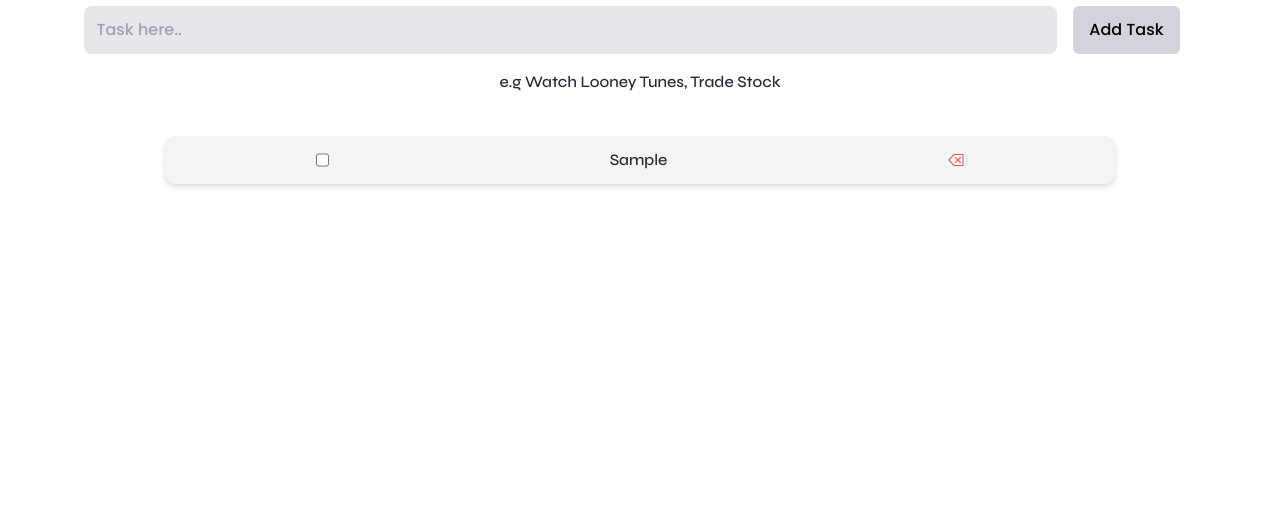
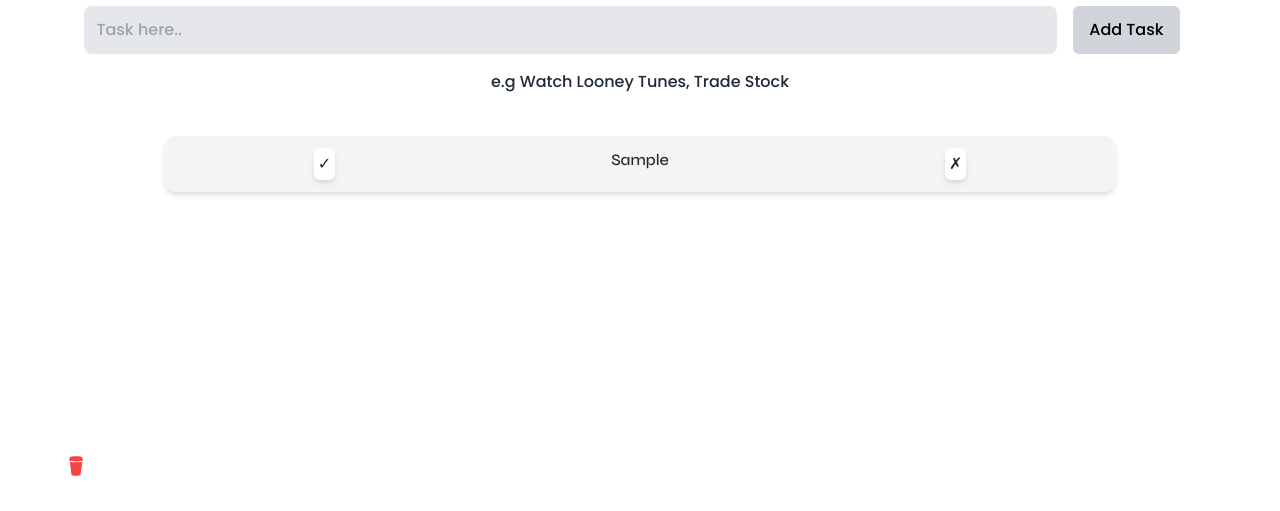
Before and after one commit to moloruntomiwa31/Jotify, a Vue app: page /tasks in a window 1280 px wide. Both pictures are taken after typing "Sample" into the empty fields and a click on the button "Add Task". Shown: the part 286-797 px from the top of the page. Built offline with nearby package versions, Linux system fonts and the light colour scheme.

Commit message:
created a new component and added done property for task

```diff
--- a/src/App.vue
+++ b/src/App.vue
@@ -10,9 +10,34 @@ import NavBar from "./components/NavBar.vue"
             <component :is="Component" />
         </transition>
     </router-view>
+    <div class="fixed-img cursor-pointer">
+        <svg xmlns="http://www.w3.org/2000/svg" width="24" height="24" viewBox="0 0 32 32"><path fill="#f44245" d="M7.845 9.983L9.88 27.336c0 .977 2.74 1.77 6.12 1.77s6.12-.793 6.12-1.77L24.5 9.85c-2.455 1.024-6.812 1.134-8.498 1.134c-1.61 0-5.655-.1-8.155-1zm16.285-4.23l-.376-1.68c0-.65-3.472-1.178-7.754-1.178s-7.754.53-7.754 1.18L7.87 5.752c-.714.284-1.12.608-1.12.953V7.99c0 1.1 4.142 1.994 9.25 1.994s9.25-.894 9.25-1.995V6.704c0-.345-.406-.67-1.12-.953z"/></svg>
+    </div>
 </template>
 
 <style scoped>
+.fixed-img {
+    width: 40px;
+    height: 40px;
+    position: fixed;
+    bottom: 20px;
+    left: 5%;
+    display: none;
+}
+@media screen and (min-width: 640px) {
+    .fixed-img {display: block;}
+}
+.fixed-img:hover::after {
+  content: "Buy the creator a cup of coffee.";
+  position: absolute;
+  top: -30px;
+  transform: translateY(50%);
+  color: #f44245;
+  border-radius: 5px;
+  font-size: 12px;
+  white-space: nowrap;
+  font-family: Syne;
+}
     .fade-enter-from,
     .fade-leave-to {
         opacity: 0;
--- a/src/components/NavBar.vue
+++ b/src/components/NavBar.vue
@@ -9,7 +9,7 @@
             <RouterLink to="/getstarted/note" active-class="active" class="hover:text-red-500 duration-100 ease-linear">Get Started</RouterLink>
             <RouterLink to="/tasks" active-class="active" class="hover:text-red-500 duration-100 ease-linear">Tasks</RouterLink>
         </div>
-        <button class="block md:hidden">
+        <button class="block md:hidden rotate-180">
             <svg id="open" xmlns="http://www.w3.org/2000/svg" width="32" height="32" viewBox="0 0 24 24"><path fill="currentColor" d="m5 13l4 4l-1.4 1.42L1.18 12L7.6 5.58L9 7l-4 4h16v2H5m16-7v2H11V6h10m0 10v2H11v-2h10Z"/></svg>
         </button>
     </nav>
@@ -30,18 +30,13 @@
 
 <script setup>
     import {RouterLink} from "vue-router"
-    import {ref} from "vue"
-    // const showLinks = ref(true)
-    // const closeLinks = () => {
-    //     showLinks.value = false
-    // }
 </script>
 
 <style scoped>
  * {
         font-family: Poppins;
     }
-    nav {min-width: 100%;}
+    nav {min-width: 100%; z-index: 99;}
     #close {
         display: none;
         transition: all 0.9s ease-in-out;
--- /dev/null
+++ b/src/components/TaskDetails.vue
@@ -0,0 +1,37 @@
+<template>
+       <div class="tasks space-y-4 rounded-lg" v-if="tasks.length > 0">
+            <div v-for="task in tasks">
+                <div class="flex justify-between md:justify-around bg-gray-100 p-3 shadow-md rounded-xl">
+                    <button class="bg-white p-1 rounded-md shadow-md" @click="task.done = !task.done" :class="{done : task.done}">&check;</button>
+                    <label for=""  :class="{done : task.done}">{{ task.task }}</label>
+                    <button @click="handleButton(index)" class="shadow-md bg-white p-1 rounded-md ">&cross;</button>
+                </div>
+            </div>
+        </div>
+</template>
+
+<script setup>
+    import {defineProps, defineEmits} from "vue"
+    const {tasks} = defineProps(["tasks"])
+    const emit = defineEmits(["handleButton", "deleteTask"])
+    const handleButton = (index) => {
+        emit("deleteTask", index)
+    }
+</script>
+
+<style scoped>
+    .tasks {
+    padding: 10px;
+    margin: 2rem auto;
+    width: 80%;
+    color: rgb(37, 37, 37);
+}
+
+p,
+.tasks {
+    font-family: Syne;
+}
+.done {
+    color: green;
+}
+</style>
--- a/src/views/Home.vue
+++ b/src/views/Home.vue
@@ -16,7 +16,7 @@
                 <button @click="router.push('/getstarted/note')"
                 style="background: rgb(191,59,12);
 background: linear-gradient(45deg, #f45044 30%, rgb(255, 99, 87) 91%);"
-                class="text-white p-3 rounded-full transition-all duration-500 ease-in-out hover:bg-transparent hover:border-2 hover:border-red-500">
+                class="text-white p-3 shadow-md rounded-full transition-all duration-500 ease-in-out ">
                     Get Started
                 </button>
             </div>
--- a/src/views/Task.vue
+++ b/src/views/Task.vue
@@ -48,27 +48,13 @@
             </Transition>
             <p class="text-gray-800">e.g Watch Looney Tunes, Trade Stock</p>
         </form>
-        <div class="tasks space-y-4 rounded-lg" v-if="tasks.length > 0">
-            <div v-for="task in tasks">
-                <div class="flex justify-between md:justify-around bg-gray-100 p-3 shadow-md rounded-xl">
-                    <input type="checkbox">
-                    <label for="">{{ task }}</label>
-                    <button @click="deleteTask(index)">
-                        <svg xmlns="http://www.w3.org/2000/svg" width="16" height="16" viewBox="0 0 512 512">
-                            <path fill="#f45044"
-                                d="M227.313 363.313L312 278.627l84.687 84.686l22.626-22.626L334.627 256l84.686-84.687l-22.626-22.626L312 233.373l-84.687-84.686l-22.626 22.626L289.373 256l-84.686 84.687l22.626 22.626z" />
-                            <path fill="#f45044"
-                                d="M472 64H194.644a24.091 24.091 0 0 0-17.42 7.492L16 241.623v28.754l161.224 170.131a24.091 24.091 0 0 0 17.42 7.492H472a24.028 24.028 0 0 0 24-24V88a24.028 24.028 0 0 0-24-24Zm-8 352H198.084L48 257.623v-3.246L198.084 96H464Z" />
-                        </svg>
-                    </button>
-                </div>
-            </div>
-        </div>
+        <TaskDetails :tasks="tasks" @deleteTask="deleteTask"/>
     </main>
 </template>
 
 <script setup>
 import Preloader from "../components/Preloader.vue"
+import TaskDetails from "../components/TaskDetails.vue"
 import { ref, onMounted, watch, onUnmounted } from "vue"
 import User from "../components/User.vue"
 const tasks = ref([])
@@ -82,7 +68,10 @@ const addTask = () => {
         return
     }
     error.value = false
-    tasks.value.push(task.value)
+    tasks.value.push({
+        task: task.value,
+        done: false
+    })
     task.value = ""
 }
 const deleteTask = (index) => {
@@ -113,17 +102,6 @@ onUnmounted(() => {
 </script>
 
 <style scoped>
-.tasks {
-    padding: 10px;
-    margin: 2rem auto;
-    width: 80%;
-    color: rgb(37, 37, 37);
-}
-
-p,
-.tasks {
-    font-family: Syne;
-}
 
 h2,
 form {
```
Also changed, not shown: src/assets/8snyal.jpg (added).
